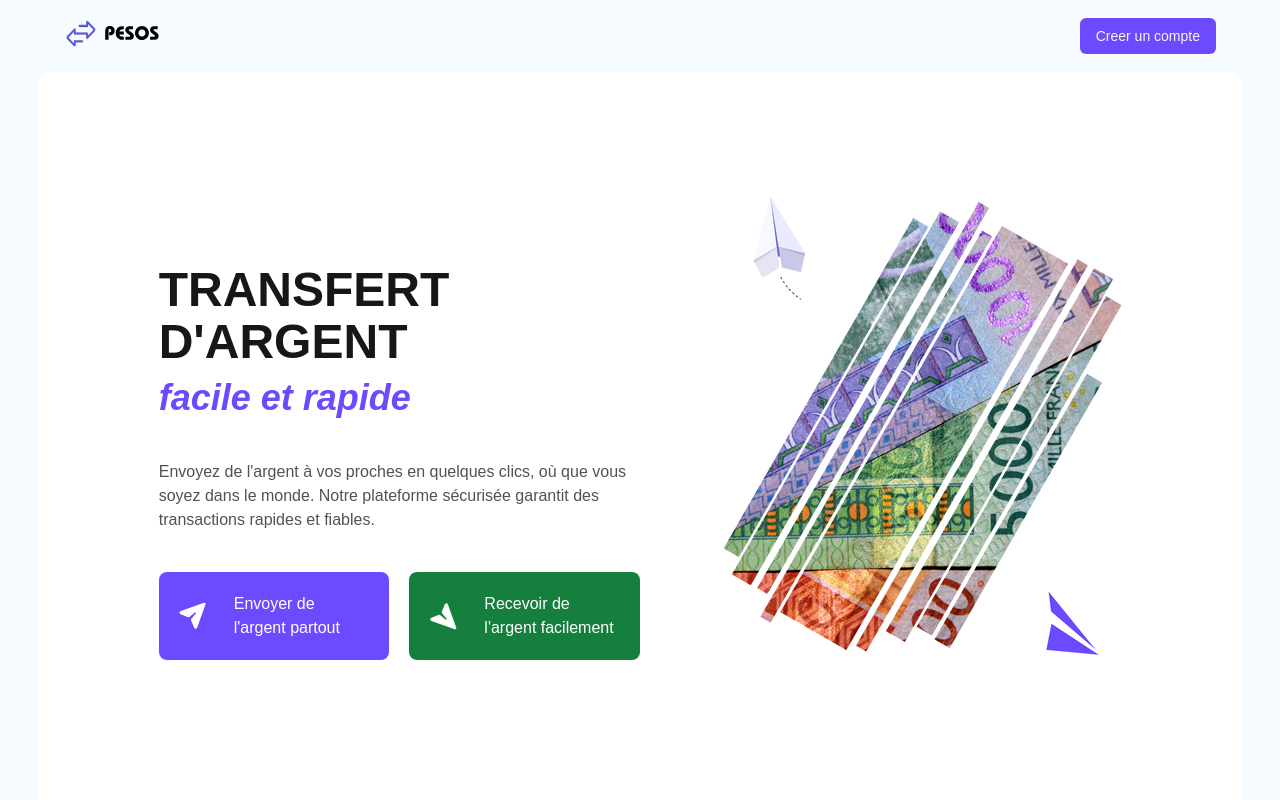
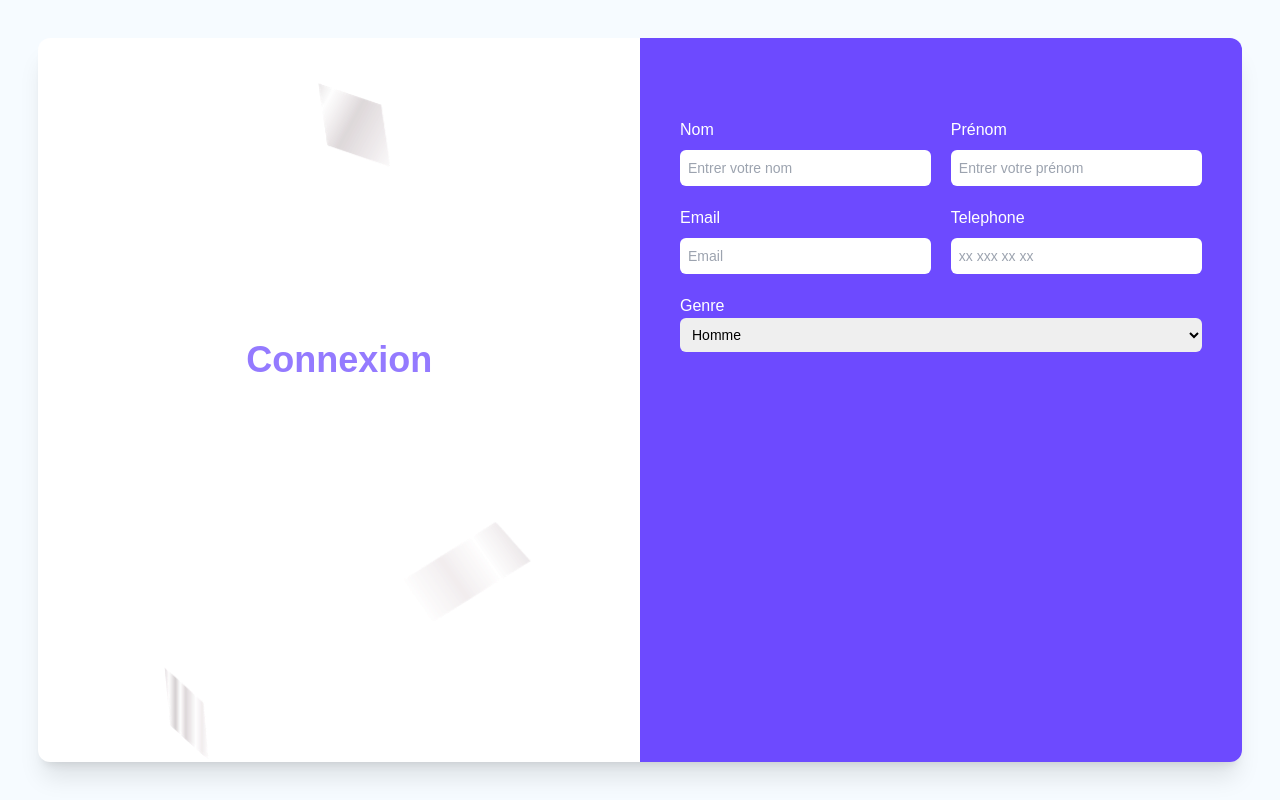
Before and after one commit to Kirama97/Pesos_app, a React (Vite) app: page /connexion in a window 1280 px wide. Shown: the top 800 px of the page. Built offline with nearby package versions, Linux system fonts and the light colour scheme.

Commit message:
connexion page

```diff
--- a/src/App.jsx
+++ b/src/App.jsx
@@ -1,16 +1,30 @@
+import React from "react";
+import {
+  createBrowserRouter,
+  RouterProvider,
+} from "react-router-dom";
 
-import React from 'react';
-import { BrowserRouter , Routes , Route } from 'react-router-dom';
-import Accueil from './Pages/Accueil';
+import Accueil from "./Pages/Accueil";
+import Connexion from "./Pages/Connexion";
+import Inscription from "./Pages/Inscription";
 
+const router = createBrowserRouter([
+  {
+    path: "/",
+    element: <Accueil />,
+  },
+  {
+    path: "/connexion",
+    element: <Connexion />,
+  },
+  {
+    path: "/inscription",
+    element: <Inscription />,
+  },
+]);
 
 function App() {
-  return (
-
-
-     <Accueil></Accueil>
-
-  );
+  return <RouterProvider router={router} />;
 }
 
 export default App;
--- a/src/Composants/Home/Footer.jsx
+++ b/src/Composants/Home/Footer.jsx
@@ -3,7 +3,7 @@ import pesosLogo from '/src/assets/icones/pesos_logo_white.svg';
 
 const Footer = () => {
   return (
-    <div className=' bg-neutral-800  h-[40vh] md:h-[20vh]  md:mt-20 flex items-center justify-center py-5 px-[10%]  text-white  text-center'>
+    <div className=' bg-neutral-800  h-[40vh] md:h-[30vh]  md:mt-20 flex items-center justify-center py-5 px-[10%]  text-white  text-center'>
 
        <div className=" bg-neutral-900 w-full h-full rounded-lg flex flex-col md:flex-row items-center justify-center gap-5 md:gap-20 p-5">
         {/* <h3 className='text-lg md:text-2xl font-semibold'>Pesos</h3> */}
--- a/src/Composants/Home/Header.jsx
+++ b/src/Composants/Home/Header.jsx
@@ -1,5 +1,6 @@
 import React from 'react'
 import pesosLogo from '/src/assets/icones/pesos_logo.svg';
+import { NavLink ,Link } from 'react-router-dom';
 
 
 const Header = () => {
@@ -10,8 +11,12 @@ const Header = () => {
            <img className='h-12 w-30' src={pesosLogo} alt="" srcset="" />
 
 
+       <div className="flex items-center gap-3">
 
-        <button className="px-4 text-sm bg-bg-secondaire text-neutral-100  hover:bg-indigo-800 py-2 rounded-md ">Creer un compte</button>
+        <Link to='/connexion' className="px-4 text-sm border border-1 text-black hover:bg-bg-secondaire hover:text-blanc duration-75  py-2 rounded-md ">Connexion</Link>
+        <Link to="/inscription" className="px-4 text-sm bg-bg-secondaire text-neutral-100  hover:bg-indigo-800 py-2 rounded-md ">Creer un compte</Link>
+
+       </div>
     </nav>
   )
 }
--- a/src/Composants/Home/Main.jsx
+++ b/src/Composants/Home/Main.jsx
@@ -61,7 +61,7 @@ const Main = () => {
 
               <h1 className='text-2xl text-noire font-bold text-center mb-20'>Pesos c'est plus qu'un compte</h1>
 
-              <ol  className='list-decimal list-inside mt-10   grid grid-cols-2 md:grid-cols-2  lg:grid-cols-3 gap-3 md:gap-10 text-sm md:text-base'>
+              <ol  className='list-decimal list-inside mt-10   grid grid-cols-1 md:grid-cols-2  lg:grid-cols-3 gap-3 md:gap-10 text-sm md:text-base'>
                 <li className='bg-bg-primaire p-4 rounded-md border border-1 border-indigo-100 hover:border-indigo-300'>Transfert d’argent national (rapide et sécurisé)</li>
                 <li className='bg-bg-primaire p-4 rounded-md border border-1 border-indigo-100 hover:border-indigo-300'>Transfert d’argent international</li>
                 <li className='bg-bg-primaire p-4 rounded-md border border-1 border-indigo-100 hover:border-indigo-300'>Paiement de factures (électricité, eau, internet, téléphone)</li>
--- /dev/null
+++ b/src/Layout/MainLayout.jsx
@@ -0,0 +1,11 @@
+import React from 'react'
+
+const MainLayout = () => {
+  return (
+    <div>
+
+    </div>
+  )
+}
+
+export default MainLayout
--- a/src/Pages/Connexion.jsx
+++ b/src/Pages/Connexion.jsx
@@ -1,8 +1,63 @@
 import React from 'react'
+
+
 
 const Connexion = () => {
   return (
-    <div>
+    <div className='p-[3%] bg-[url-()] h-[100vh] w-full  '>
+
+      <div className="rounded-xl bg-[url(src/assets/images/money_bg_hero4.png)] overflow-hidden shadow-xl flex justify-between   bg-blanc h-full  w-full ">
+
+         <div className="w-1/2 flex bg-[url(src/assets/images/money_bg_hero4.png)] animate-pulse justify-center items-center">
+            <h1 className='text-4xl  font-bold text-center text-bg-secondaire mb-20'>Connexion</h1>
+         </div>
+         <div className="w-1/2 h-full text-blanc bg-bg-secondaire p-10">
+
+            {/* <h2 className='text-center text-2xl'>Bienvenue chez Pesos Veuillez vous connecter</h2> */}
+
+            <form action="">
+
+              <div className="grid  grid-cols-2 gap-5 mt-10">
+                <div className="flex flex-col gap-2">
+                    <label htmlFor="nom">Nom</label>
+                    <input className='p-2 rounded-md placeholder:text-sm  text-black text-sm' type="text" name="nom" id="nom" placeholder='Entrer votre nom' />
+                </div>
+                <div className="flex flex-col gap-2">
+                    <label htmlFor="prenom">Prénom</label>
+                    <input className='p-2 rounded-md text-black text-sm' type="text" name="prenom" id="prenom" placeholder='Entrer votre prénom' />
+                </div>
+
+              </div>
+              <div className="grid  grid-cols-2 gap-5 mt-5">
+                <div className="flex flex-col gap-2">
+                    <label htmlFor="nom">Email</label>
+                    <input className='p-2 rounded-md  text-black text-sm' type="Email" name="email" id="email" placeholder='Email' />
+                </div>
+                <div className="flex flex-col gap-2">
+                    <label htmlFor="prenom">Telephone</label>
+                    <input className='p-2 rounded-md text-black text-sm' type="tel" name="prenom" id="prenom"  pattern="^\+221\s?(7[0-9])\s?\d{3}\s?\d{2}\s?\d{2}$" placeholder="xx xxx xx xx" />
+                </div>
+
+              </div>
+
+              <div className="Genre mt-5">
+                <label htmlFor="genre">Genre</label>
+                <select className='w-full p-2 rounded-md text-black text-sm' name="genre" id="genre">
+                    <option value="Homme">Homme</option>
+                    <option value="Femme">Femme</option>
+                    <option value="Autre">Autre</option>
+                </select>
+              </div>
+
+
+
+
+            </form>
+
+
+         </div>
+
+      </div>
 
     </div>
   )
--- a/src/Pages/Inscription.jsx
+++ b/src/Pages/Inscription.jsx
@@ -3,7 +3,7 @@ import React from 'react'
 const Inscription = () => {
   return (
     <div>
-
+      <h1>Inscription</h1>
     </div>
   )
 }
```
